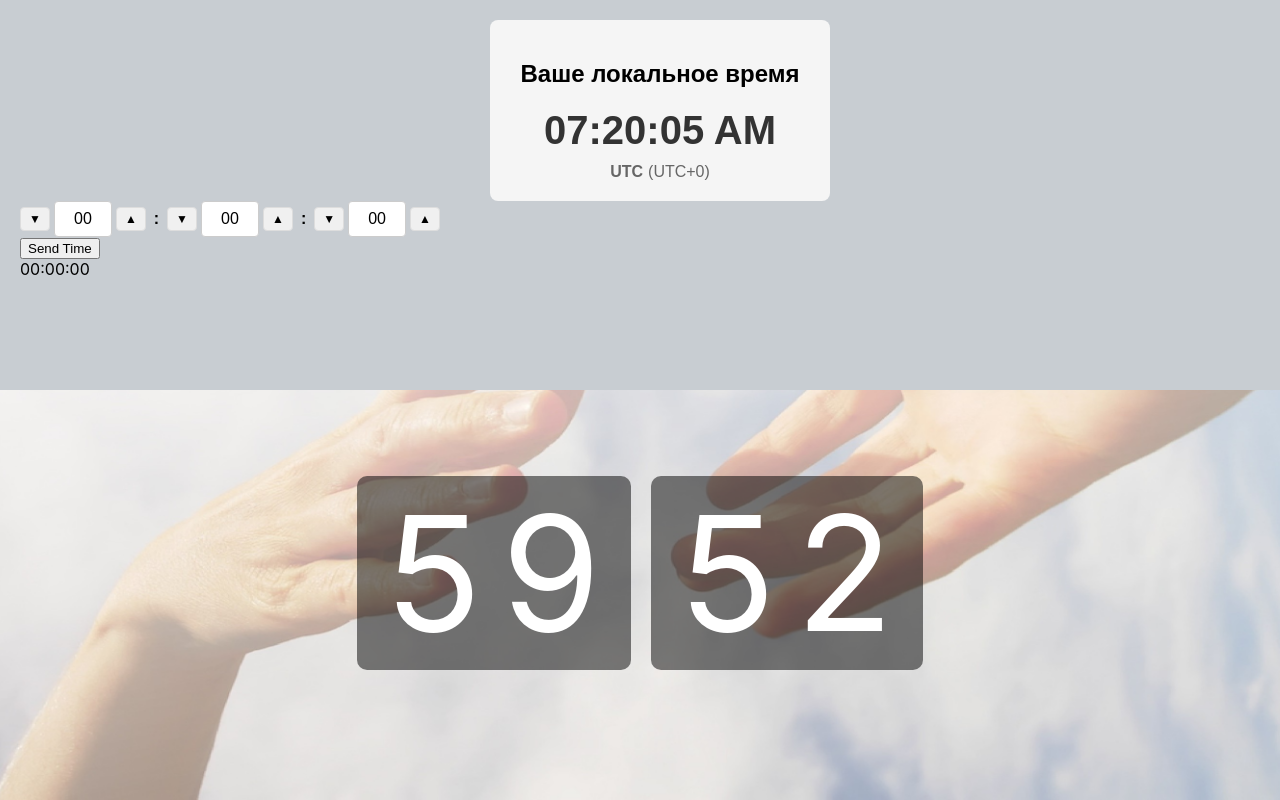
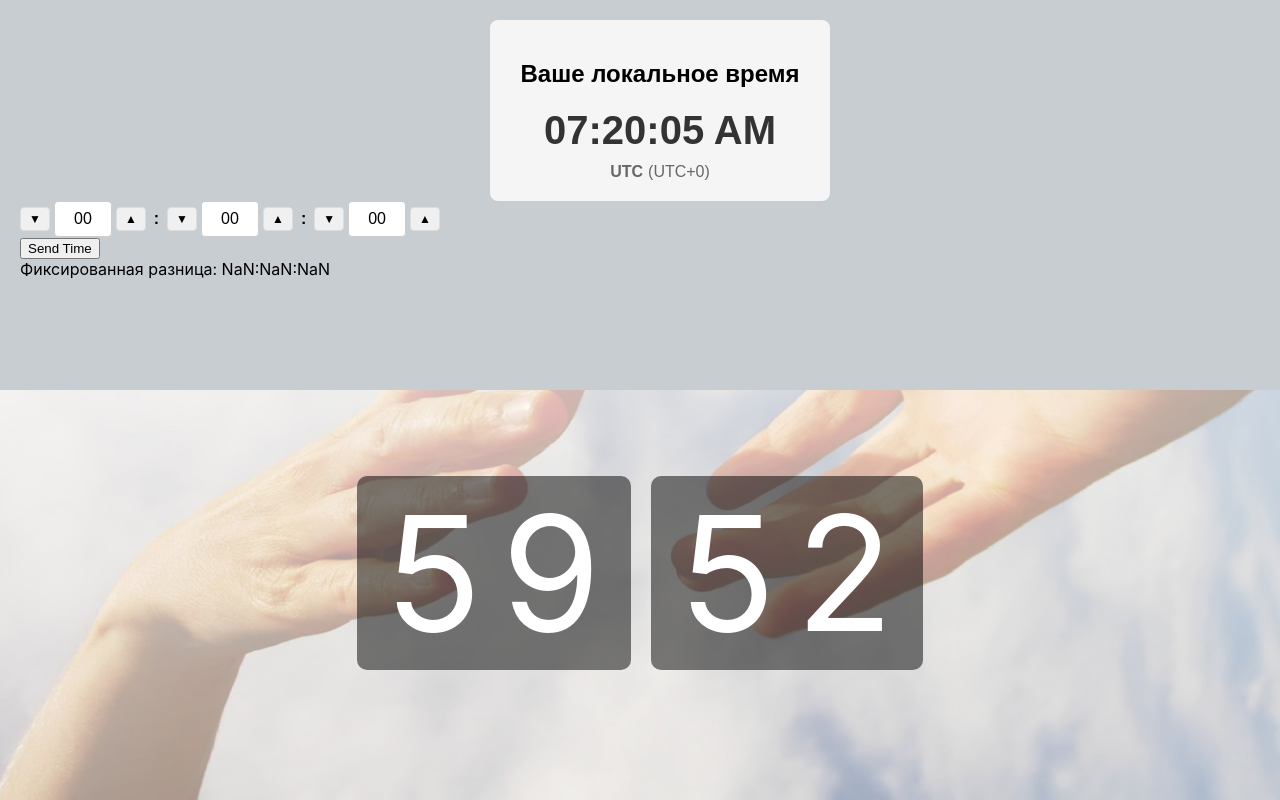
Before and after one commit to alexmiziuk/HypeClock, a React (Create React App) app: page / in a window 1280 px wide. Both pictures are taken after a click on the button "Send Time". Shown: the top 800 px of the page. Built offline with nearby package versions, Linux system fonts and the light colour scheme.

Commit message:
modified: GamburgerMenu.js, TimeDifference.js, UserLocalTime.js

```diff
--- a/src/components/GamburgerMenu/GamburgerMenu.js
+++ b/src/components/GamburgerMenu/GamburgerMenu.js
@@ -6,26 +6,26 @@ import { useState, useRef } from 'react';
 import TimeDifference from '../TimeDifference/TimeDifference';
 
 function GamburgerMenu() {
-	const [timeData, setTimeData] = useState(null);
-	const [showTimeDifference, setShowTimeDifference] = useState(false)
+	const [inputTimeToTimer, setInputTimeToTimer]  = useState(null), [showTimeDifference, setShowTimeDifference] = useState(false)
+	const [currentTime, setCurrentTime] = useState('');
 	const timeInputRef = useRef();
 	const handleSend = () => {
 		if(timeInputRef.current) {
 		  const currentTime = timeInputRef.current.getTime();
-		  setTimeData(currentTime);
+		  setInputTimeToTimer(currentTime);
 		  setShowTimeDifference(true);
 		}
 	 };
 	return (
 		<div className="gamburger-menu">
-			<UserLocalTime />
+			<UserLocalTime onTimeUpdate={setCurrentTime}/>
 			<UserTimeInput ref={timeInputRef}/>
 			<button onClick={handleSend}>
 
 				Send Time
 			</button>
-			{showTimeDifference && timeData && (
-				<TimeDifference time={timeData} />
+			{showTimeDifference && inputTimeToTimer && (
+				<TimeDifference inputTimeToTimer={inputTimeToTimer} sendLocalTime={currentTime} />
 			)}
 		</div>
 	)
--- a/src/components/TimeDifference/TimeDifference.js
+++ b/src/components/TimeDifference/TimeDifference.js
@@ -1,18 +1,48 @@
 import './TimeDifference.scss';
-import React from 'react'
+import React, { useState, useEffect } from 'react';
 
-function TimeDifference({ time }) {
-	// Добавьте проверку на существование time
-	if (!time) return <div>No time data</div>;
+function TimeDifference({ inputTimeToTimer, sendLocalTime }) {
+	const [fixedDifference, setFixedDifference] = useState(null);
 
-	const timeString = `${time.hours.toString().padStart(2, '0')}:${time.minutes.toString().padStart(2, '0')}:${time.seconds.toString().padStart(2, '0')}`;
-	console.log(timeString);
+	useEffect(() => {
+		// Вычисляем разницу при каждом изменении sendLocalTime
+		if (inputTimeToTimer && sendLocalTime) {
+			try {
+				const parseTimeString = (str) => {
+					const [hours, minutes, seconds] = str.split(':').map(Number);
+					return { hours, minutes, seconds };
+				};
+
+				const timeToSeconds = ({ hours, minutes, seconds }) =>
+					hours * 3600 + minutes * 60 + seconds;
+
+				// Используем актуальное значение time на момент нажатия
+				const time1 = timeToSeconds(parseTimeString(sendLocalTime));
+				const time2 = timeToSeconds(inputTimeToTimer);
+
+				const diffSeconds = Math.abs(time1 - time2);
+
+				const formatTime = (seconds) => {
+					const hrs = Math.floor(seconds / 3600);
+					const mins = Math.floor((seconds % 3600) / 60);
+					const secs = seconds % 60;
+					return `${hrs.toString().padStart(2, '0')}:${mins.toString().padStart(2, '0')}:${secs.toString().padStart(2, '0')}`;
+				};
+
+				setFixedDifference(formatTime(diffSeconds));
+			} catch (e) {
+				setFixedDifference('Ошибка');
+			}
+		}
+	}, [inputTimeToTimer]); // Срабатываем только при изменении inputTimeToTimer
+
+	if (!fixedDifference) return <div>Ожидание данных...</div>;
 
 	return (
-	  <div className="time-difference">
-		 {timeString}
-	  </div>
+		<div className="time-difference">
+			Фиксированная разница: {fixedDifference}
+		</div>
 	);
- }
+}
 
-export default TimeDifference
+export default TimeDifference;
--- a/src/components/UserLocalTime/UserLocalTime.js
+++ b/src/components/UserLocalTime/UserLocalTime.js
@@ -1,7 +1,7 @@
 import { useState, useEffect } from 'react';
 import './UserLocalTime.scss';
 
-const UserLocalTime = () => {
+const UserLocalTime = ({ onTimeUpdate }) => {
   const [time, setTime] = useState({
     timeString: 'Загрузка...',
     timeZone: '',
@@ -20,13 +20,17 @@ const UserLocalTime = () => {
       const offset = -now.getTimezoneOffset() / 60;
       const offsetString = `UTC${offset >= 0 ? '+' : ''}${offset}`;
 
-      setTime({ timeString, timeZone, offset: offsetString });
+		 setTime({ timeString, timeZone, offset: offsetString });
+
+		 if (typeof onTimeUpdate === 'function') {
+			onTimeUpdate(timeString);
+		 }
     };
 
     updateTime();
     const timer = setInterval(updateTime, 1000);
     return () => clearInterval(timer);
-  }, []);
+  }, [onTimeUpdate]);
 
 	return (
 
```
